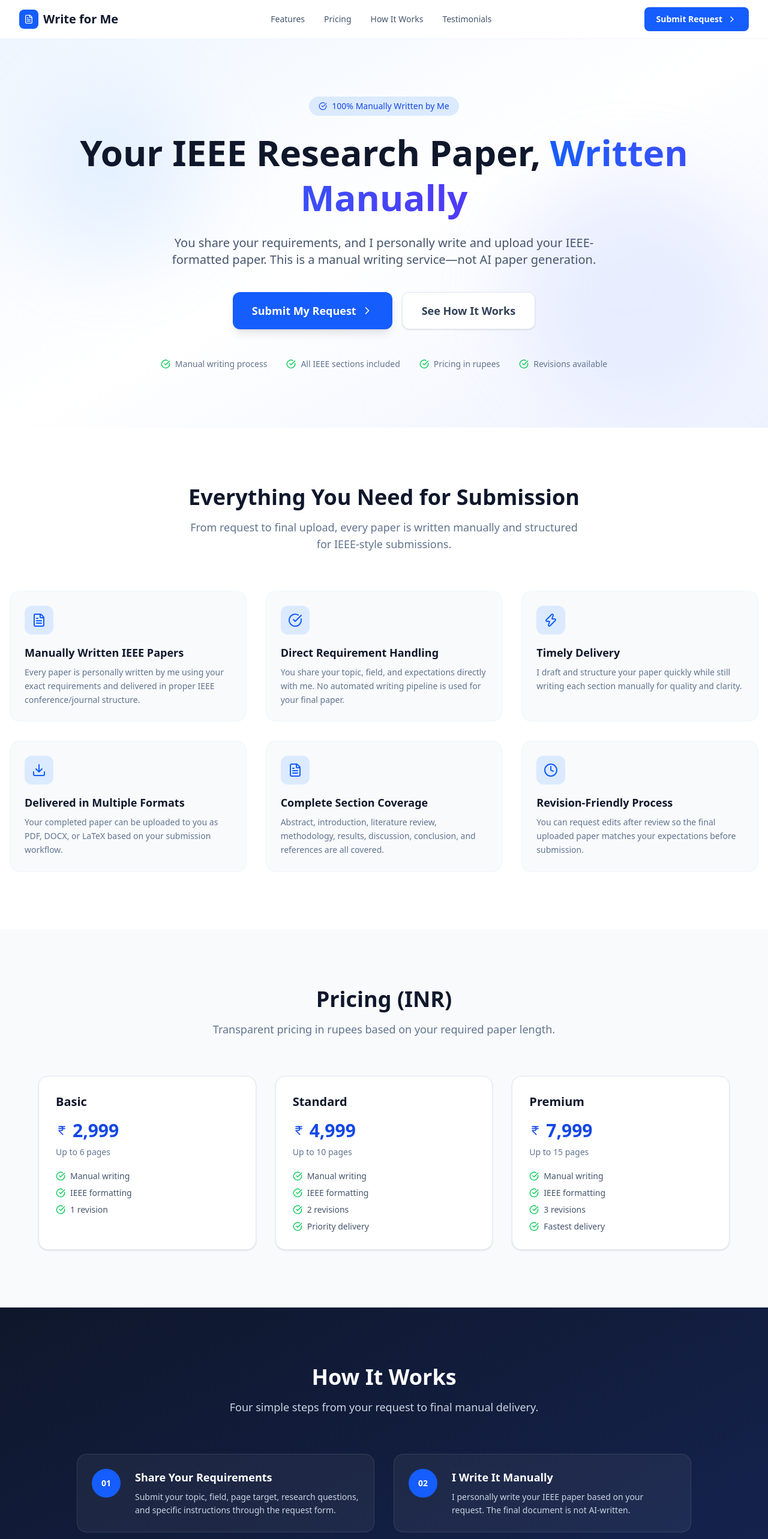
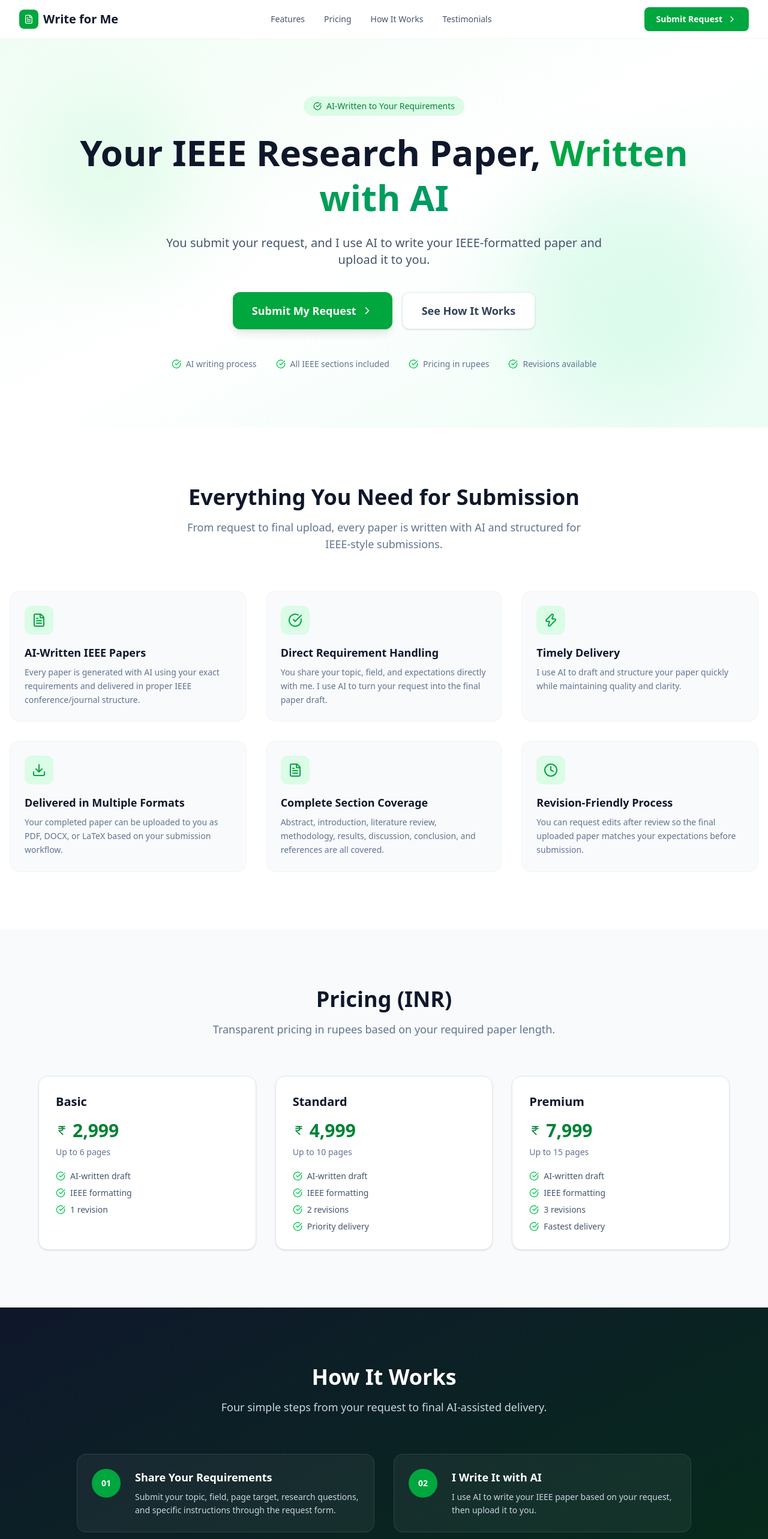
Before and after one commit to Kirisos-Guna/Write-for-me, a Next.js app: page / in a window 1280 px wide. Shown: the top 2566 px of the page at 60% size. Built offline with nearby package versions, Linux system fonts and the light colour scheme.

Commit message:
feat: align request flow to AI writing and switch theme to light green
Agent-Logs-Url: https://github.com/Kirisos-Guna/Write-for-me/sessions/057c2c5d-c541-4c4a-9f2a-72db5f538e4b

Co-authored-by: Kirisos-Guna <75839277+Kirisos-Guna@users.noreply.github.com>

```diff
--- a/src/app/generate/page.tsx
+++ b/src/app/generate/page.tsx
@@ -74,7 +74,7 @@ export default function GeneratePage() {
       <header className="bg-white border-b border-slate-200 sticky top-0 z-40">
         <div className="max-w-7xl mx-auto px-4 h-14 flex items-center justify-between">
           <Link href="/" className="flex items-center gap-2">
-            <div className="w-7 h-7 rounded-lg bg-blue-600 flex items-center justify-center">
+            <div className="w-7 h-7 rounded-lg bg-green-600 flex items-center justify-center">
               <FileText className="w-3.5 h-3.5 text-white" />
             </div>
             <span className="text-lg font-bold text-slate-900">
--- a/src/app/layout.tsx
+++ b/src/app/layout.tsx
@@ -4,7 +4,7 @@ import "./globals.css";
 export const metadata: Metadata = {
   title: "Write for Me – IEEE Research Paper Writing Service",
   description:
-    "Share your requirements and get a manually written IEEE-formatted research paper uploaded to you in your preferred format.",
+    "Share your requirements and get an AI-written IEEE-formatted research paper uploaded to you in your preferred format.",
 };
 
 export default function RootLayout({
--- a/src/app/page.tsx
+++ b/src/app/page.tsx
@@ -13,21 +13,21 @@ import {
 const features = [
   {
     icon: FileText,
-    title: "Manually Written IEEE Papers",
+    title: "AI-Written IEEE Papers",
     description:
-      "Every paper is personally written by me using your exact requirements and delivered in proper IEEE conference/journal structure.",
+      "Every paper is generated with AI using your exact requirements and delivered in proper IEEE conference/journal structure.",
   },
   {
     icon: CheckCircle,
     title: "Direct Requirement Handling",
     description:
-      "You share your topic, field, and expectations directly with me. No automated writing pipeline is used for your final paper.",
+      "You share your topic, field, and expectations directly with me. I use AI to turn your request into the final paper draft.",
   },
   {
     icon: Zap,
     title: "Timely Delivery",
     description:
-      "I draft and structure your paper quickly while still writing each section manually for quality and clarity.",
+      "I use AI to draft and structure your paper quickly while maintaining quality and clarity.",
   },
   {
     icon: Download,
@@ -58,9 +58,9 @@ const steps = [
   },
   {
     number: "02",
-    title: "I Write It Manually",
+    title: "I Write It with AI",
     description:
-      "I personally write your IEEE paper based on your request. The final document is not AI-written.",
+      "I use AI to write your IEEE paper based on your request, then upload it to you.",
   },
   {
     number: "03",
@@ -80,7 +80,7 @@ const testimonials = [
   {
     name: "Dr. Aisha M.",
     role: "Assistant Professor, EE Department",
-    text: "The manual writing quality was excellent. My IEEE formatting requirements were followed exactly.",
+    text: "The AI-written draft quality was excellent. My IEEE formatting requirements were followed exactly.",
     rating: 5,
   },
   {
@@ -102,19 +102,19 @@ const pricingPlans = [
     name: "Basic",
     price: 2999,
     details: "Up to 6 pages",
-    points: ["Manual writing", "IEEE formatting", "1 revision"],
+    points: ["AI-written draft", "IEEE formatting", "1 revision"],
   },
   {
     name: "Standard",
     price: 4999,
     details: "Up to 10 pages",
-    points: ["Manual writing", "IEEE formatting", "2 revisions", "Priority delivery"],
+    points: ["AI-written draft", "IEEE formatting", "2 revisions", "Priority delivery"],
   },
   {
     name: "Premium",
     price: 7999,
     details: "Up to 15 pages",
-    points: ["Manual writing", "IEEE formatting", "3 revisions", "Fastest delivery"],
+    points: ["AI-written draft", "IEEE formatting", "3 revisions", "Fastest delivery"],
   },
 ];
 
@@ -128,7 +128,7 @@ export default function LandingPage() {
         <div className="max-w-7xl mx-auto px-4 sm:px-6 lg:px-8">
           <div className="flex justify-between items-center h-16 gap-3">
             <div className="flex items-center gap-2">
-              <div className="w-8 h-8 rounded-lg bg-blue-600 flex items-center justify-center">
+              <div className="w-8 h-8 rounded-lg bg-green-600 flex items-center justify-center">
                 <FileText className="w-4 h-4 text-white" />
               </div>
               <span className="text-lg sm:text-xl font-bold text-slate-900">
@@ -136,38 +136,38 @@ export default function LandingPage() {
               </span>
             </div>
             <div className="hidden sm:flex items-center gap-8">
-              <a href="#features" className="text-sm text-slate-600 hover:text-blue-600 transition-colors">
+              <a href="#features" className="text-sm text-slate-600 hover:text-green-600 transition-colors">
                 Features
               </a>
-              <a href="#pricing" className="text-sm text-slate-600 hover:text-blue-600 transition-colors">
+              <a href="#pricing" className="text-sm text-slate-600 hover:text-green-600 transition-colors">
                 Pricing
               </a>
-              <a href="#how-it-works" className="text-sm text-slate-600 hover:text-blue-600 transition-colors">
+              <a href="#how-it-works" className="text-sm text-slate-600 hover:text-green-600 transition-colors">
                 How It Works
               </a>
-              <a href="#testimonials" className="text-sm text-slate-600 hover:text-blue-600 transition-colors">
+              <a href="#testimonials" className="text-sm text-slate-600 hover:text-green-600 transition-colors">
                 Testimonials
               </a>
             </div>
             <Link
               href="/generate"
-              className="inline-flex items-center gap-2 bg-blue-600 hover:bg-blue-700 text-white text-xs sm:text-sm font-semibold px-3 sm:px-5 py-2.5 rounded-lg transition-colors"
+              className="inline-flex items-center gap-2 bg-green-600 hover:bg-green-700 text-white text-xs sm:text-sm font-semibold px-3 sm:px-5 py-2.5 rounded-lg transition-colors"
             >
               Submit Request <ChevronRight className="w-4 h-4" />
             </Link>
           </div>
           <div className="sm:hidden border-t border-slate-100">
             <div className="grid grid-cols-4 gap-3 py-3 text-xs text-slate-600">
-              <a href="#features" className="hover:text-blue-600 transition-colors whitespace-nowrap">
+              <a href="#features" className="hover:text-green-600 transition-colors whitespace-nowrap">
                 Features
               </a>
-              <a href="#pricing" className="hover:text-blue-600 transition-colors whitespace-nowrap">
+              <a href="#pricing" className="hover:text-green-600 transition-colors whitespace-nowrap">
                 Pricing
               </a>
-              <a href="#how-it-works" className="hover:text-blue-600 transition-colors whitespace-nowrap">
+              <a href="#how-it-works" className="hover:text-green-600 transition-colors whitespace-nowrap">
                 How It Works
               </a>
-              <a href="#testimonials" className="hover:text-blue-600 transition-colors whitespace-nowrap">
+              <a href="#testimonials" className="hover:text-green-600 transition-colors whitespace-nowrap">
                 Testimonials
               </a>
             </div>
@@ -176,31 +176,29 @@ export default function LandingPage() {
       </nav>
 
       {/* Hero */}
-      <section className="relative overflow-hidden bg-gradient-to-br from-blue-50 via-white to-indigo-50 py-16 sm:py-24 px-4">
+      <section className="relative overflow-hidden bg-gradient-to-br from-green-50 via-white to-emerald-50 py-16 sm:py-24 px-4">
         <div className="absolute inset-0 opacity-30">
-          <div className="absolute top-20 left-10 w-72 h-72 bg-blue-200 rounded-full blur-3xl" />
-          <div className="absolute bottom-10 right-10 w-96 h-96 bg-indigo-200 rounded-full blur-3xl" />
+          <div className="absolute top-20 left-10 w-72 h-72 bg-green-200 rounded-full blur-3xl" />
+          <div className="absolute bottom-10 right-10 w-96 h-96 bg-emerald-200 rounded-full blur-3xl" />
         </div>
         <div className="relative max-w-5xl mx-auto text-center animate-fade-in-up">
-          <div className="inline-flex items-center gap-2 bg-blue-100 text-blue-700 text-xs sm:text-sm font-medium px-4 py-1.5 rounded-full mb-6">
+          <div className="inline-flex items-center gap-2 bg-green-100 text-green-700 text-xs sm:text-sm font-medium px-4 py-1.5 rounded-full mb-6">
             <CheckCircle className="w-3.5 h-3.5" />
-            100% Manually Written by Me
+            AI-Written to Your Requirements
           </div>
           <h1 className="text-4xl sm:text-6xl font-extrabold text-slate-900 leading-tight mb-6">
             Your IEEE Research Paper,{" "}
-            <span className="text-transparent bg-clip-text bg-gradient-to-r from-blue-600 to-indigo-600">
-              Written Manually
+            <span className="text-transparent bg-clip-text bg-gradient-to-r from-green-600 to-emerald-600">
+              Written with AI
             </span>
           </h1>
           <p className="text-lg sm:text-xl text-slate-600 max-w-3xl mx-auto mb-10">
-            You share your requirements, and I personally write and upload your
-            IEEE-formatted paper. This is a manual writing service—not AI paper
-            generation.
+            You submit your request, and I use AI to write your IEEE-formatted paper and upload it to you.
           </p>
           <div className="flex flex-col sm:flex-row gap-4 justify-center">
             <Link
               href="/generate"
-              className="inline-flex items-center justify-center gap-2 bg-blue-600 hover:bg-blue-700 text-white text-lg font-semibold px-8 py-4 rounded-xl transition-all shadow-lg hover:shadow-xl"
+              className="inline-flex items-center justify-center gap-2 bg-green-600 hover:bg-green-700 text-white text-lg font-semibold px-8 py-4 rounded-xl transition-all shadow-lg hover:shadow-xl"
             >
               Submit My Request <ChevronRight className="w-5 h-5" />
             </Link>
@@ -212,7 +210,7 @@ export default function LandingPage() {
             </a>
           </div>
           <div className="mt-12 flex flex-wrap justify-center gap-5 sm:gap-8 text-sm text-slate-500">
-            {["Manual writing process", "All IEEE sections included", "Pricing in rupees", "Revisions available"].map((item) => (
+            {["AI writing process", "All IEEE sections included", "Pricing in rupees", "Revisions available"].map((item) => (
               <div key={item} className="flex items-center gap-2">
                 <CheckCircle className="w-4 h-4 text-green-500" />
                 <span>{item}</span>
@@ -230,7 +228,7 @@ export default function LandingPage() {
               Everything You Need for Submission
             </h2>
             <p className="text-lg text-slate-500 max-w-2xl mx-auto">
-              From request to final upload, every paper is written manually and
+              From request to final upload, every paper is written with AI and
               structured for IEEE-style submissions.
             </p>
           </div>
@@ -238,11 +236,11 @@ export default function LandingPage() {
             {features.map((feature, idx) => (
               <div
                 key={feature.title}
-                className="p-6 rounded-2xl border border-slate-100 bg-slate-50 hover:bg-white hover:shadow-lg hover:border-blue-100 transition-all group animate-fade-in-up"
+                className="p-6 rounded-2xl border border-slate-100 bg-slate-50 hover:bg-white hover:shadow-lg hover:border-green-100 transition-all group animate-fade-in-up"
                 style={{ animationDelay: `${idx * CARD_ANIMATION_DELAY_STEP}s` }}
               >
-                <div className="w-12 h-12 rounded-xl bg-blue-100 group-hover:bg-blue-600 flex items-center justify-center mb-4 transition-colors">
-                  <feature.icon className="w-6 h-6 text-blue-600 group-hover:text-white transition-colors" />
+                <div className="w-12 h-12 rounded-xl bg-green-100 group-hover:bg-green-600 flex items-center justify-center mb-4 transition-colors">
+                  <feature.icon className="w-6 h-6 text-green-600 group-hover:text-white transition-colors" />
                 </div>
                 <h3 className="text-lg font-semibold text-slate-900 mb-2">
                   {feature.title}
@@ -275,7 +273,7 @@ export default function LandingPage() {
                 style={{ animationDelay: `${idx * CARD_ANIMATION_DELAY_STEP}s` }}
               >
                 <h3 className="text-xl font-semibold text-slate-900">{plan.name}</h3>
-                <div className="mt-4 flex items-center gap-2 text-blue-700">
+                <div className="mt-4 flex items-center gap-2 text-green-700">
                   <IndianRupee className="w-5 h-5" />
                   <span
                     className="text-3xl font-extrabold"
@@ -300,14 +298,14 @@ export default function LandingPage() {
       </section>
 
       {/* How It Works */}
-      <section id="how-it-works" className="py-16 sm:py-24 px-4 bg-gradient-to-br from-slate-900 to-blue-950">
+      <section id="how-it-works" className="py-16 sm:py-24 px-4 bg-gradient-to-br from-slate-900 to-green-950">
         <div className="max-w-5xl mx-auto">
           <div className="text-center mb-12 sm:mb-16 animate-fade-in-up">
             <h2 className="text-3xl sm:text-4xl font-bold text-white mb-4">
               How It Works
             </h2>
             <p className="text-lg text-slate-300 max-w-2xl mx-auto">
-              Four simple steps from your request to final manual delivery.
+              Four simple steps from your request to final AI-assisted delivery.
             </p>
           </div>
           <div className="grid grid-cols-1 md:grid-cols-2 gap-8">
@@ -317,7 +315,7 @@ export default function LandingPage() {
                 className="flex gap-4 sm:gap-6 p-6 rounded-2xl bg-white/5 border border-white/10 hover:bg-white/10 transition-colors animate-fade-in-up"
                 style={{ animationDelay: `${idx * CARD_ANIMATION_DELAY_STEP}s` }}
               >
-                <div className="flex-shrink-0 w-12 h-12 rounded-full bg-blue-600 flex items-center justify-center text-white font-bold text-sm">
+                <div className="flex-shrink-0 w-12 h-12 rounded-full bg-green-600 flex items-center justify-center text-white font-bold text-sm">
                   {step.number}
                 </div>
                 <div>
@@ -376,18 +374,18 @@ export default function LandingPage() {
       </section>
 
       {/* CTA */}
-      <section className="py-16 sm:py-24 px-4 bg-gradient-to-r from-blue-600 to-indigo-700">
+      <section className="py-16 sm:py-24 px-4 bg-gradient-to-r from-green-600 to-emerald-700">
         <div className="max-w-3xl mx-auto text-center animate-fade-in-up">
           <h2 className="text-3xl sm:text-4xl font-bold text-white mb-6">
             Ready to Submit Your Request?
           </h2>
-          <p className="text-blue-100 text-lg mb-10">
-            Share your requirement details in a few minutes and I&apos;ll write
-            your paper manually and upload it to you.
+          <p className="text-green-100 text-lg mb-10">
+            Share your requirement details in a few minutes and I&apos;ll use AI
+            to write your paper and upload it to you.
           </p>
           <Link
             href="/generate"
-            className="inline-flex items-center gap-2 bg-white hover:bg-blue-50 text-blue-700 font-bold text-lg px-10 py-4 rounded-xl transition-all shadow-lg"
+            className="inline-flex items-center gap-2 bg-white hover:bg-green-50 text-green-700 font-bold text-lg px-10 py-4 rounded-xl transition-all shadow-lg"
           >
             Start Now <ChevronRight className="w-5 h-5" />
           </Link>
@@ -399,13 +397,13 @@ export default function LandingPage() {
         <div className="max-w-7xl mx-auto">
           <div className="flex flex-col md:flex-row justify-between items-center gap-4">
             <div className="flex items-center gap-2">
-              <div className="w-8 h-8 rounded-lg bg-blue-600 flex items-center justify-center">
+              <div className="w-8 h-8 rounded-lg bg-green-600 flex items-center justify-center">
                 <FileText className="w-4 h-4 text-white" />
               </div>
               <span className="text-white font-semibold">Write for Me</span>
             </div>
             <p className="text-sm text-slate-500">
-              © {new Date().getFullYear()} Write for Me. Manual IEEE research paper writing service.
+              © {new Date().getFullYear()} Write for Me. AI IEEE research paper writing service.
             </p>
             <div className="flex gap-6 text-sm">
               <a href="#features" className="hover:text-white transition-colors">Features</a>
```
Also changed, not shown: src/app/globals.css (+4 -4 lines), src/components/GenerationProgress.tsx (+8 -8 lines), src/components/PaperForm.tsx (+12 -13 lines), src/components/PaperPreview.tsx (+9 -9 lines).
